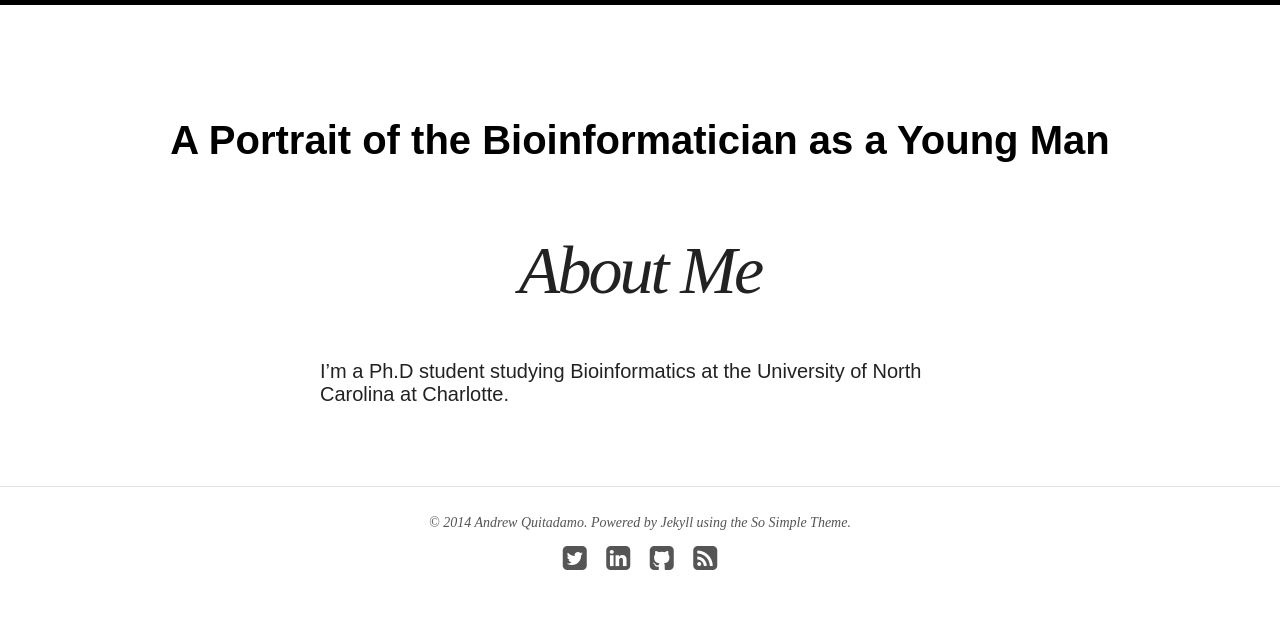
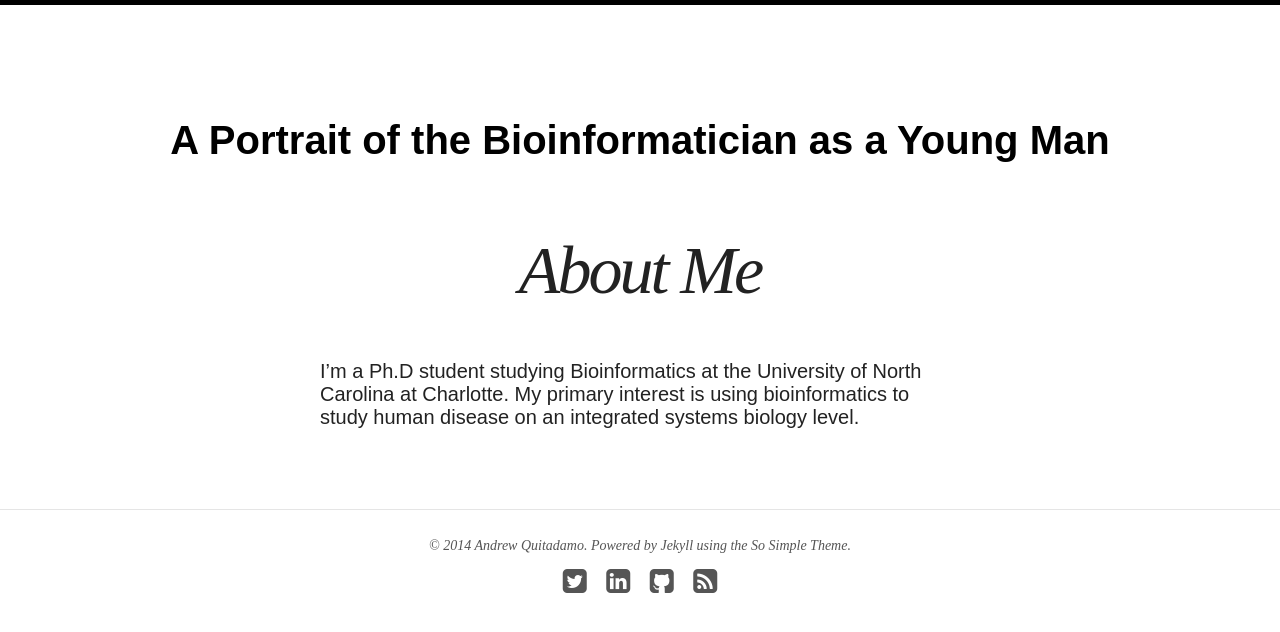
Before and after one commit to andrewquitadamo/blog, a Jekyll site: the page built from about/index.md, in a window 1280 px wide. Shown: the top 632 px of the page. Built offline with Jekyll 4.4.1, drawn with Linux system fonts in a browser that asks for light colours; nearby versions of some CDN libraries.

Commit message:
Updated about me

```diff
--- a/about/index.md
+++ b/about/index.md
@@ -5,4 +5,4 @@ title: About Me
 modified: 2014-15-14
 ---
 
-I'm a Ph.D student studying Bioinformatics at the University of North Carolina at Charlotte.
+I'm a Ph.D student studying Bioinformatics at the University of North Carolina at Charlotte. My primary interest is using bioinformatics to study human disease on an integrated systems biology level.
```
